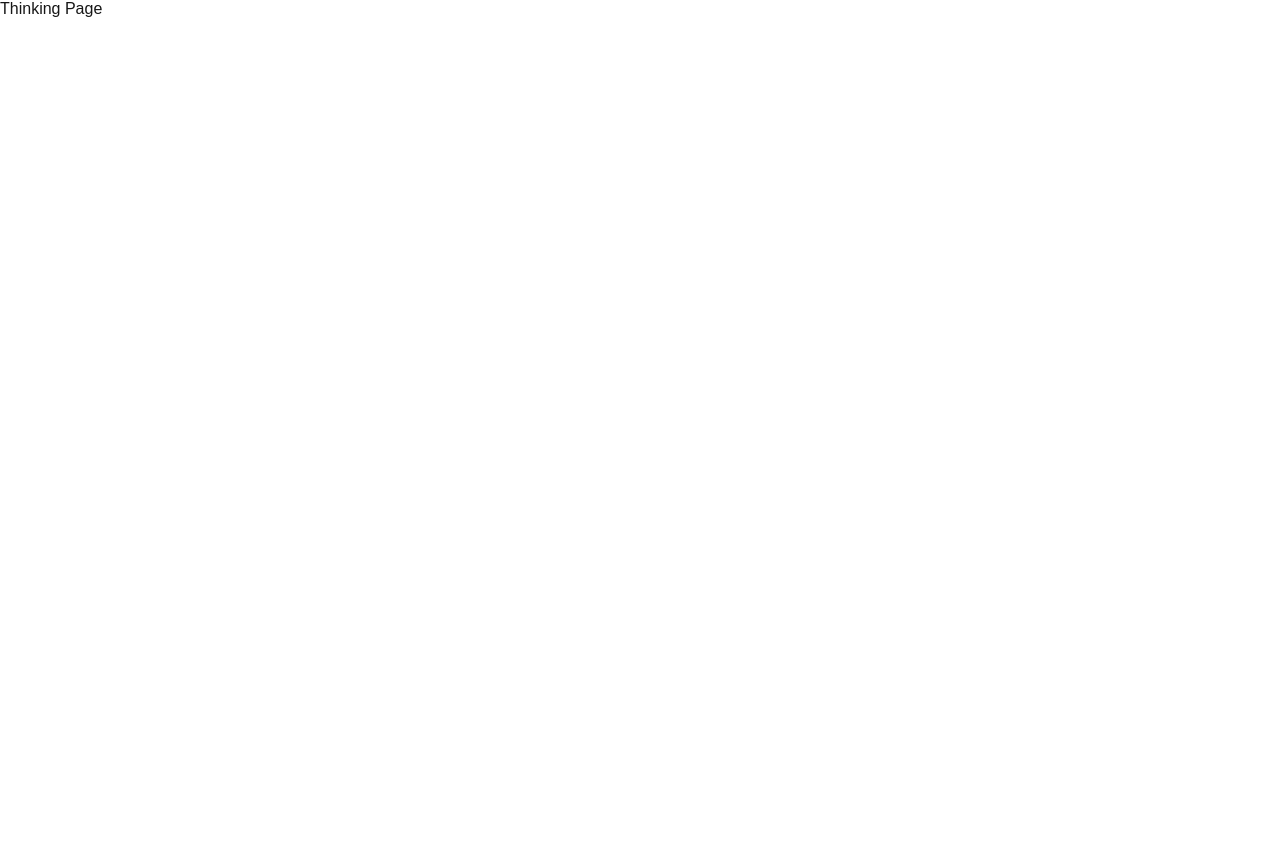
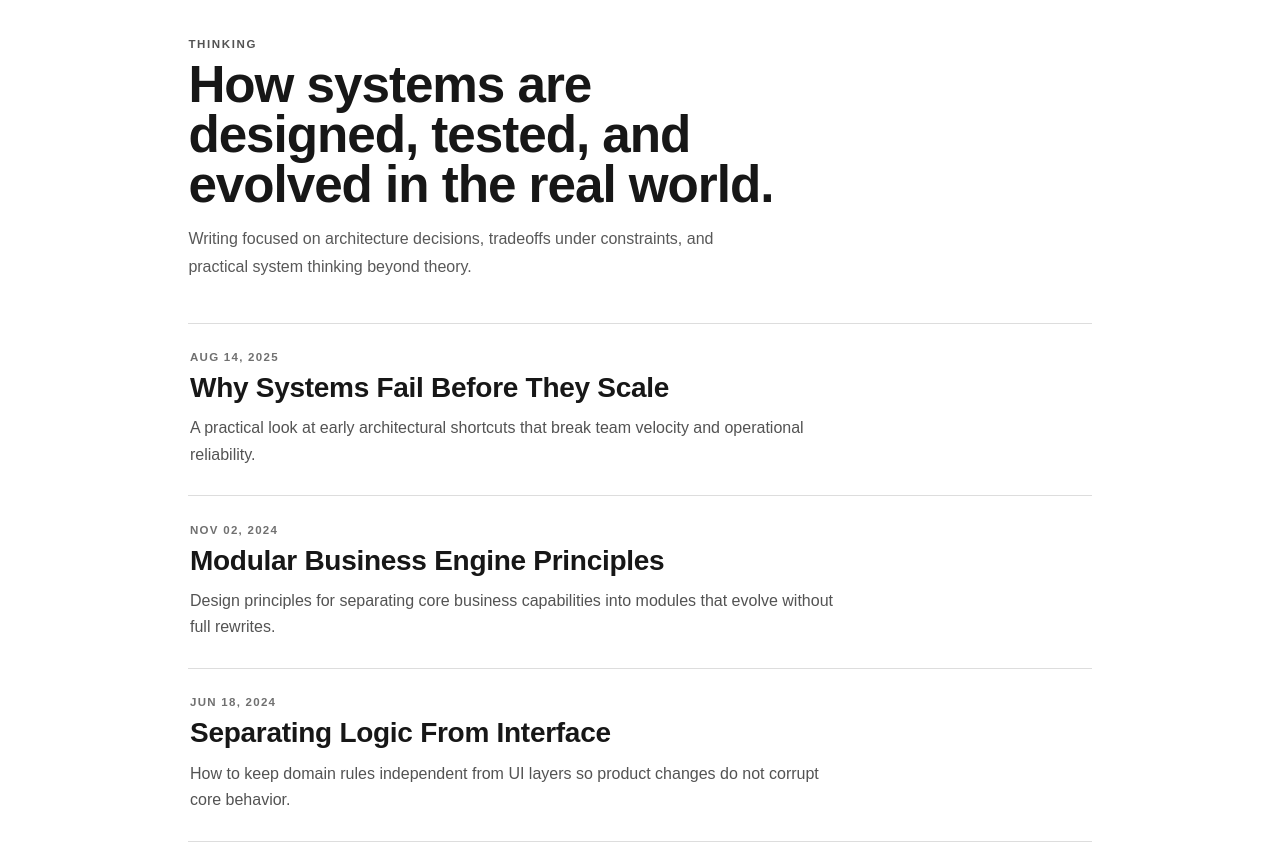
Before and after one commit to d-agung-sungkono/d-agung, a Next.js app: page /thinking in a window 1280 px wide. Shown: the top 844 px of the page. Before the commit the page ends 800 px from the top, so only its background shows below. Built offline with nearby package versions, Linux system fonts and the light colour scheme.

Commit message:
feat: implement Thinking detail page with dynamic content and styling

```diff
--- a/src/app/(site)/thinking/page.tsx
+++ b/src/app/(site)/thinking/page.tsx
@@ -1,3 +1,42 @@
+import Link from 'next/link'
+
+import { writings } from '@/data/writings'
+
+import styles from './thinking.module.css'
+
+function formatDate(value: string): string {
+  return new Intl.DateTimeFormat('en-US', {
+    year: 'numeric',
+    month: 'short',
+    day: '2-digit',
+  }).format(new Date(value))
+}
+
 export default function ThinkingPage() {
-  return <main>Thinking Page</main>
+  return (
+    <main className={styles.page}>
+      <header className={styles.header}>
+        <p className={styles.kicker}>Thinking</p>
+        <h1 className={styles.title}>How systems are designed, tested, and evolved in the real world.</h1>
+        <p className={styles.intro}>
+          Writing focused on architecture decisions, tradeoffs under constraints,
+          and practical system thinking beyond theory.
+        </p>
+      </header>
+
+      <section aria-label="Thinking articles">
+        <ul className={styles.list}>
+          {writings.map((writing) => (
+            <li key={writing.slug} className={styles.item}>
+              <Link href={`/thinking/${writing.slug}`} className={styles.link}>
+                <p className={styles.meta}>{formatDate(writing.publishedAt)}</p>
+                <h2 className={styles.itemTitle}>{writing.title}</h2>
+                <p className={styles.excerpt}>{writing.excerpt}</p>
+              </Link>
+            </li>
+          ))}
+        </ul>
+      </section>
+    </main>
+  )
 }
--- /dev/null
+++ b/src/app/(site)/thinking/thinking.module.css
@@ -0,0 +1,152 @@
+.page {
+  max-width: 980px;
+  margin: 0 auto;
+  padding: clamp(1.4rem, 3vw, 3rem);
+}
+
+.header {
+  max-width: 74ch;
+}
+
+.kicker {
+  margin: 0;
+  font-size: 0.72rem;
+  font-weight: 600;
+  letter-spacing: 0.14em;
+  text-transform: uppercase;
+  color: rgba(17, 17, 17, 0.72);
+}
+
+.title {
+  margin: 0.62rem 0 0;
+  font-size: clamp(1.95rem, 4.2vw, 3.2rem);
+  line-height: 0.97;
+  letter-spacing: -0.02em;
+  text-wrap: balance;
+}
+
+.intro {
+  margin: 1rem 0 0;
+  max-width: 60ch;
+  font-size: 1rem;
+  line-height: 1.72;
+  color: rgba(17, 17, 17, 0.7);
+}
+
+.list {
+  margin: clamp(1.8rem, 3.3vw, 2.7rem) 0 0;
+  padding: 0;
+  list-style: none;
+  border-top: 1px solid rgba(17, 17, 17, 0.14);
+}
+
+.item {
+  border-bottom: 1px solid rgba(17, 17, 17, 0.14);
+}
+
+.link {
+  display: block;
+  padding: clamp(1.1rem, 2.2vw, 1.7rem) 0.1rem;
+  color: inherit;
+  text-decoration: none;
+  transition: transform 180ms ease;
+}
+
+.link:hover {
+  transform: translateX(3px);
+}
+
+.meta {
+  margin: 0;
+  font-size: 0.72rem;
+  font-weight: 600;
+  letter-spacing: 0.11em;
+  text-transform: uppercase;
+  color: rgba(17, 17, 17, 0.6);
+}
+
+.itemTitle {
+  margin: 0.56rem 0 0;
+  font-size: clamp(1.3rem, 2.2vw, 1.75rem);
+  line-height: 1.14;
+  letter-spacing: -0.01em;
+}
+
+.excerpt {
+  margin: 0.72rem 0 0;
+  max-width: 74ch;
+  font-size: 1rem;
+  line-height: 1.66;
+  color: rgba(17, 17, 17, 0.72);
+}
+
+.metaRow {
+  margin-top: 1rem;
+  display: inline-flex;
+  align-items: center;
+  gap: 0.42rem;
+  font-size: 0.72rem;
+  font-weight: 600;
+  letter-spacing: 0.1em;
+  text-transform: uppercase;
+  color: rgba(17, 17, 17, 0.6);
+}
+
+.metaDot {
+  color: rgba(17, 17, 17, 0.4);
+}
+
+.article {
+  margin-top: clamp(1.6rem, 3vw, 2.4rem);
+  max-width: 68ch;
+}
+
+.lead {
+  margin: 0;
+  font-size: clamp(1.08rem, 1.35vw, 1.2rem);
+  line-height: 1.9;
+  color: rgba(17, 17, 17, 0.84);
+}
+
+.articleSection {
+  margin-top: clamp(1.6rem, 3vw, 2.45rem);
+}
+
+.sectionTitle {
+  margin: 0;
+  padding-top: 0.62rem;
+  font-size: 0.93rem;
+  font-weight: 600;
+  letter-spacing: 0.01em;
+  color: rgba(17, 17, 17, 0.76);
+  border-top: 1px solid rgba(17, 17, 17, 0.14);
+}
+
+.emphasis {
+  margin: 0.92rem 0 0;
+  max-width: 42ch;
+  font-size: clamp(1.08rem, 1.35vw, 1.22rem);
+  line-height: 1.65;
+  color: rgba(17, 17, 17, 0.86);
+}
+
+.paragraph {
+  margin: 0.94rem 0 0;
+  font-size: clamp(1rem, 1.18vw, 1.07rem);
+  line-height: 1.92;
+  color: rgba(17, 17, 17, 0.76);
+}
+
+@media (max-width: 760px) {
+  .page {
+    padding: 1rem;
+  }
+
+  .link:hover {
+    transform: none;
+  }
+
+  .articleSection {
+    margin-top: 1.25rem;
+  }
+}
```
Also changed, not shown: src/app/(site)/thinking/[slug]/page.tsx (+177 -2 lines).
